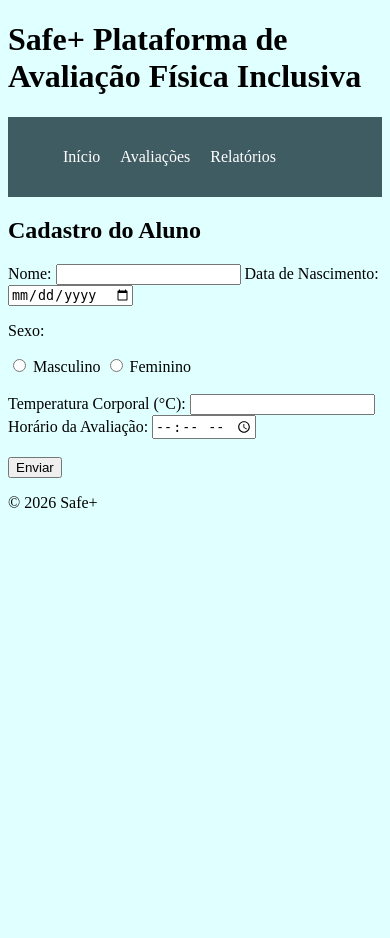
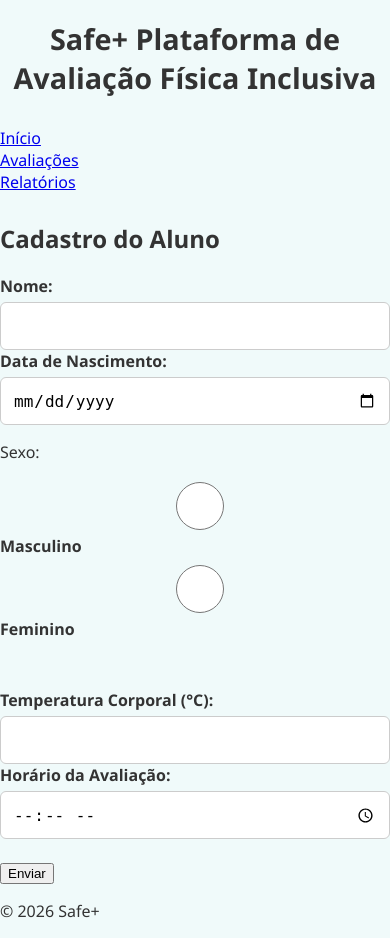
Before and after one commit to lara-machado1/teste-primeiro-github, a PHP site: page / in a window 390 px wide. Before the commit the page ends 508 px from the top, so only its background shows below. Run offline with PHP 8.4, Linux system fonts and the light colour scheme.

Commit message:
Adicionando responsividade com media queries

```diff
--- a/style.css
+++ b/style.css
@@ -1,20 +1,157 @@
-body {
-    background-color: lightcyan;
+/* --- ESTILOS GERAIS E ACESSIBILIDADE --- */
+:root {
+    --azul: #3498db;
+    --verde: #2ecc71;
+    --laranja: #e67e22;
+    --dark: #405c63;
 }
 
-nav {
-    background-color: #405c63;
-    padding: 15px;
+body {
+    background-color: #f0fafa;
+    font-family: 'Segoe UI', Arial, sans-serif;
+    margin: 0;
+    color: #333;
 }
 
-nav ul {
-    list-style: none;
+.container {
+    max-width: 1200px;
+    margin: 0 auto;
+    padding: 20px;
+}
+
+/* --- CARDS DE SELEÇÃO (REQUISITO SAFE+) --- */
+.cards-container {
     display: flex;
+    gap: 20px;
+    justify-content: space-around;
+    margin: 30px 0;
+}
+
+.card {
+    flex: 1;
+    padding: 30px;
+    border-radius: 12px;
+    text-align: center;
+    color: white;
+    transition: transform 0.3s;
+}
+
+.card:hover { transform: translateY(-5px); }
+.card.azul { background-color: var(--azul); }
+.card.verde { background-color: var(--verde); }
+.card.laranja { background-color: var(--laranja); }
+
+.card button {
+    background: white;
+    border: none;
+    padding: 10px 20px;
+    border-radius: 20px;
+    font-weight: bold;
+    cursor: pointer;
+}
+
+/* --- FORMULÁRIO E MOTOR --- */
+fieldset {
+    background: white;
+    border: 1px solid #ddd;
+    border-radius: 8px;
+    padding: 25px;
+    margin-bottom: 30px;
+}
+
+.grid-form {
+    display: grid;
+    grid-template-columns: repeat(auto-fit, minmax(200px, 1fr));
     gap: 20px;
 }
 
-nav a {
+.campo { margin-bottom: 15px; }
+label { display: block; font-weight: bold; margin-bottom: 5px; }
+input, select, textarea {
+    width: 100%;
+    padding: 12px;
+    border: 1px solid #ccc;
+    border-radius: 6px;
+    box-sizing: border-box;
+}
+
+.btn-principal {
+    background-color: var(--dark);
     color: white;
-    text-decoration: none;
+    padding: 15px 40px;
+    border: none;
+    border-radius: 8px;
+    font-size: 1.1rem;
+    cursor: pointer;
+    width: 100%;
+}
 
+/* --- MEDIA QUERIES (RESPONSIVIDADE RNF-016) --- */
+@media screen and (max-width: 768px) {
+    .cards-container { flex-direction: column; }
+
+    header h1 { font-size: 1.8rem; text-align: center; }
+
+    nav ul {
+        flex-direction: column;
+        align-items: center;
+        padding: 0;
+    }
+
+    /* Melhora para leitores de tela e toque no celular */
+    input, select { font-size: 16px; height: 48px; }
 }
+
+/* ============================================================
+   2. TABLET (Breakpoint intermediário: 769px até 1024px)
+   Melhora o aproveitamento de espaço em iPads e Tablets.
+   ============================================================ */
+@media screen and (min-width: 769px) and (max-width: 1024px) {
+    .container {
+        padding: 30px;
+    }
+
+    .cards-container {
+        gap: 15px; /* Cards ficam um pouco mais próximos */
+    }
+
+    .grid-form {
+        grid-template-columns: repeat(2, 1fr); /* Força duas colunas organizadas */
+    }
+}
+
+/* ============================================================
+   3. MOBILE (Até 768px)
+   Focado na facilidade de toque e leitura em smartphones.
+   ============================================================ */
+@media screen and (max-width: 768px) {
+    .cards-container {
+        flex-direction: column;
+    }
+
+    .card {
+        padding: 20px; /* Reduz padding para ganhar tela */
+    }
+
+    header h1 {
+        font-size: 1.8rem;
+        text-align: center;
+    }
+
+    nav ul {
+        flex-direction: column;
+        align-items: center;
+        padding: 10px 0;
+        gap: 10px;
+    }
+
+    /* Melhora a usabilidade do formulário no polegar */
+    input, select, textarea, .btn-principal {
+        font-size: 16px;
+        min-height: 48px; /* Tamanho recomendado pela WCAG para toque */
+    }
+
+    .grid-form {
+        grid-template-columns: 1fr; /* Tudo vira uma coluna única */
+    }
+}
```
